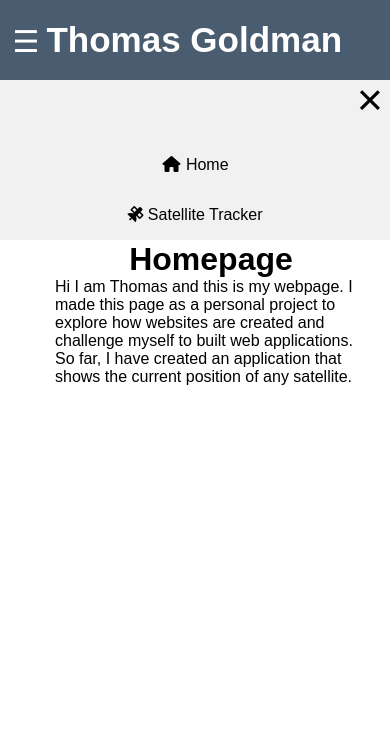
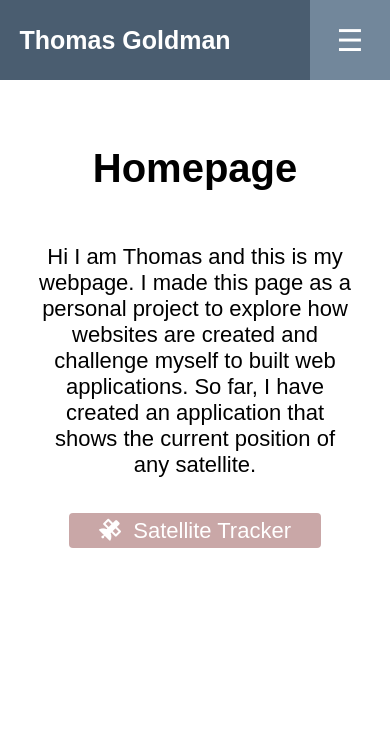
Before and after one commit to thomas7392/Olympus-Awakens, a Flask app: page / in a window 390 px wide. Shown: the top 747 px of the page. Run offline with Flask 2, Linux system fonts and the light colour scheme; some libraries are stand-ins or nearby versions.

Commit message:
Improved UI/UX, button on homepage, more mobile-proof

```diff
--- a/static/css/template.css
+++ b/static/css/template.css
@@ -37,28 +37,47 @@ html {
 
 .header{
   background-color: rgb(74, 93, 112);
-  padding: 10px;
   color: white;
   margin: 0;
-  height: 60px;
-  line-height: 60px; /* same as height! */
+  height: 80px;
+  width: 100%;
+  /* display: table; */
+  line-height: 80px;
 }
 
 /* Style the logo link (notice that we set the same value of line-height and
 font-size to prevent the header to increase when the font gets bigger */
 .header a.logo {
-  font-size: 35px;
+  font-size: 28px;
   font-weight: bold;
   color: white;
   text-decoration: none;
-  padding-right: 30px;
-  text-align: center;
-  width: 100%;
+  position: relative;
+  padding-left: 20px;
 }
 
 .header a.logo:hover{
   color: black;
 }
+
+.open_nav{
+  border: None;
+  width: 32px;
+  background-color: rgb(114, 135, 155);
+  font-size: 32px;
+  margin: 0px;
+  padding: 0px;
+  color: white;
+  height: 100%;
+  width: 80px;
+  position: relative;
+}
+
+.open_nav:hover {
+  background-color: rgb(74, 93, 112);
+  color: black;
+}
+
 
 /* The side navigation menu */
 .sidebar {
@@ -70,6 +89,7 @@ font-size to prevent the header to increase when the font gets bigger */
   overflow: auto;
   position: fixed;
   padding-top: 60px;
+  z-index: 100;
 }
 
 /* Sidebar links */
@@ -100,21 +120,6 @@ font-size to prevent the header to increase when the font gets bigger */
   cursor: pointer;
 }
 
-.open_nav{
-  border: None;
-  width: 32px;
-  background-color: rgb(74, 93, 112);
-  font-size: 30px;
-  margin: 0px;
-  padding: 0px;
-  color: white;
-}
-
-.open_nav:hover {
-  background-color: rgb(74, 93, 112);
-  color: black;
-}
-
 /* Active/current link */
 .sidebar a.active {
   background-color: #04AA6D;
@@ -127,12 +132,36 @@ font-size to prevent the header to increase when the font gets bigger */
   color: white;
 }
 
+div.home_content {
+  width: 50%;
+  margin-left: 25%;
+  margin-right: 25%;
+  margin-top: 30px;
+  position:relative;
+  text-align: center;
+}
+
+div.satellite_tracker_content {
+  height: 100%;
+  width: 70%;
+  padding-left: 15%;
+  padding-right: 15%;
+  position:relative;
+}
+
+div.move_content_for_nav{
+  height: 100%;
+  width: 100%;
+  position:relative;
+}
+
 /* Page content. The value of the margin-left property should match the value of the sidebar's width property */
 div.content {
-  margin-left: 200px;
-  padding: 1px 16px;
-  height: 1000px;
+  height: 100%;
   width: 60%;
+  padding-left: 20%;
+  padding-right: 20%;
+  position:relative;
 }
 
 p {
@@ -140,18 +169,63 @@ p {
   margin: 0;
 }
 
+.home_button_to_satellite_tracker{
+  text-decoration: none;
+  color: white;
+  background-color: rgb(201, 167, 167);
+  border-top-color: transparent;
+  border-right-color: transparent;
+  border-bottom-color: transparent;
+  border-left-color: transparent;
+  border-top-left-radius: 0.25rem;
+  border-top-right-radius: 0.25rem;
+  border-bottom-right-radius: 0.25rem;
+  border-bottom-left-radius: 0.25rem;
+  padding: 5px 30px;
+}
+
+.home_button_to_satellite_tracker:hover{
+  color: black;
+}
+
 /* On screens that are less than 700px wide, make the sidebar into a topbar */
 @media screen and (max-width: 700px) {
-  .sidebar {
+  /* .sidebar {
     width: 100%;
     height: auto;
     position: relative;
-  }
-  .sidebar a {text-align: center; float: none;}
-  div.content {width:80%; margin-left: 10%; margin-right: 10%;}
-  .narrow {width: 100%;}
-  .choose_satellite{width:100%; }
+  } */
+  /* .sidebar a {text-align: center; float: none;} */
+  div.satellite_tracker_content {width:94%; padding-left: 3%; padding-right: 3%; margin: 0; padding-top: 10%; font-size: 22px;}
+  div.home_content {width:80%; padding-left: 10%; padding-right: 10%; margin: 0; padding-top: 10%; font-size: 22px;}
+  div.content {width:80%; padding-left: 10%; padding-right: 10%; margin: 0;}
+  .choose_satellite{width:100%; margin-top: 5%;}
   .tracker_info{width:100%; }
   .tracker_map{width:100%; }
-   h1{margin: 0; text-align: center;}
+
+    h1 {font-size: 40px; text-align: center;}
+   .header a.logo{
+    font-size: 25px;
+    padding-left: 5%;
+   }
+
+  .open_nav{
+    border: None;
+    width: 80px;
+    background-color: rgb(114, 135, 155);
+    font-size: 30px;
+    margin: 0px;
+    padding: 0px;
+    color: white;
+    height: 100%;
+    float: right;
+    /* left: 90%; */
+    position: relative;
+  }
+
+  .choose_satellite{
+    width: 100%;
+    background-color: antiquewhite;
+    padding: 0px 2%;
+  }
 }
--- a/templates/home.html
+++ b/templates/home.html
@@ -7,10 +7,14 @@
   <body>
       {% extends "template.html" %}
       {% block content %}
-        <h1> Homepage </h1>
-          <p> Hi I am Thomas and this is my webpage. I made this page as a personal project
-          to explore how websites are created and challenge myself to built web applications. So far,
-          I have created an application that shows the current position of any satellite.</p>
+      <div class="home_content">
+      <h1> Homepage </h1> <br>
+        <p style="margin-bottom: 40px;"> Hi I am Thomas and this is my webpage. I made this page as a personal project
+        to explore how websites are created and challenge myself to built web applications. So far,
+        I have created an application that shows the current position of any satellite.</p>
+
+      <a class="home_button_to_satellite_tracker" href="{{ url_for('satellite_tracker') }}"><i class='fas fa-satellite'></i>&nbsp;&nbsp;Satellite Tracker</a>
+      </div>
       {% endblock %}
   </body>
 </html>
--- a/templates/satellite_tracker.html
+++ b/templates/satellite_tracker.html
@@ -27,12 +27,11 @@
     </script>
   </head>
 
-
   <body>
 
     {% extends "template.html" %}
     {% block content %}
-
+    <div class = "satellite_tracker_content">
       <h1> Satellite tracker </h1>
 
         <div class="choose_satellite">
@@ -73,6 +72,7 @@
               {{mymap.html}}
               {{mymap.js}}
             </div>
+
             <script>
               // Call the startTracking function after the map has been created
               startTracking();
@@ -85,7 +85,7 @@
               This NORAD ID is not valid or the satellite could not be found.
           {% endif %}
         </div>
-
+      </div>
     {% endblock %}
   </body>
 </html>
--- a/templates/template.html
+++ b/templates/template.html
@@ -29,20 +29,20 @@
 
         if (width > 700){
           document.getElementById("mySidebar").style.width = "200px";
-          document.getElementById("myHeader").style.marginLeft = "200px";
+          // document.getElementById("myHeader").style.marginLeft = "200px";
+          // document.getElementById("main_content_body").style.marginLeft = "200px";
         }
-        else {document.getElementById("mySidebar").style.width = "100%";}
-
-        // document.getElementById("main_content_body").style.marginLeft = "200px";
-
+        else {document.getElementById("mySidebar").style.width = "200px";
+              document.getElementById("myHeader").style.marginLeft = "200px";
+              document.getElementById("move_content_for_nav").style.marginLeft = "200px";}
       }
 
       /* Set the width of the side navigation to 0 and the left margin of the page content to 0 */
       function closeNav() {
-        document.getElementById("mySidebar").style.width = "0";
-        document.getElementById("myHeader").style.marginLeft = "0";
-
-        // document.getElementById("main_content_body").style.marginLeft = "0";
+        var width = (window.innerWidth > 0) ? window.innerWidth : screen.width;
+        document.getElementById("mySidebar").style.width = "0px";
+        document.getElementById("myHeader").style.marginLeft = "0px";
+        document.getElementById("move_content_for_nav").style.marginLeft = "0px"
       }
   </script>
   </head>
@@ -50,21 +50,22 @@
   <body>
     <div class="container">
 
+      <div class="sidebar" id="mySidebar">
+        <span href="javascript:void(0)" class="closebtn" onclick="closeNav()">&times;</span>
+        <a href="{{ url_for('home') }}"><i class="fa fa-fw fa-home"></i>&nbsp;&nbsp;Home</a>
+        <a href="{{ url_for('satellite_tracker') }}"><i class='fas fa-satellite'></i>&nbsp;&nbsp;Satellite Tracker</a>
+      </div>
+
       <div class = "header" id="myHeader">
         <button class="open_nav" onclick="openNav()">&#9776;</i></button>
         <a href="{{ url_for('home') }}" class = "logo"> Thomas Goldman </a>
       </div>
 
-      <div class="sidebar" id="mySidebar">
-        <span href="javascript:void(0)" class="closebtn" onclick="closeNav()">&times;</span>
-        <a href="{{ url_for('home') }}"><i class="fa fa-fw fa-home"></i>  Home</a>
-        <a href="{{ url_for('satellite_tracker') }}"><i class='fas fa-satellite'></i>  Satellite Tracker</a>
-      </div>
-
-      <div class="content" id = "main_content_body">
+      <div class="move_content_for_nav" id = "move_content_for_nav">
         {% block content %}
         {% endblock %}
       </div>
+
     </div>
  </body>
 </html>
```
Also changed, not shown: other parts of static/css/template.css (+3 -3 lines). Lines whose indentation alone changed are shown as unchanged.
